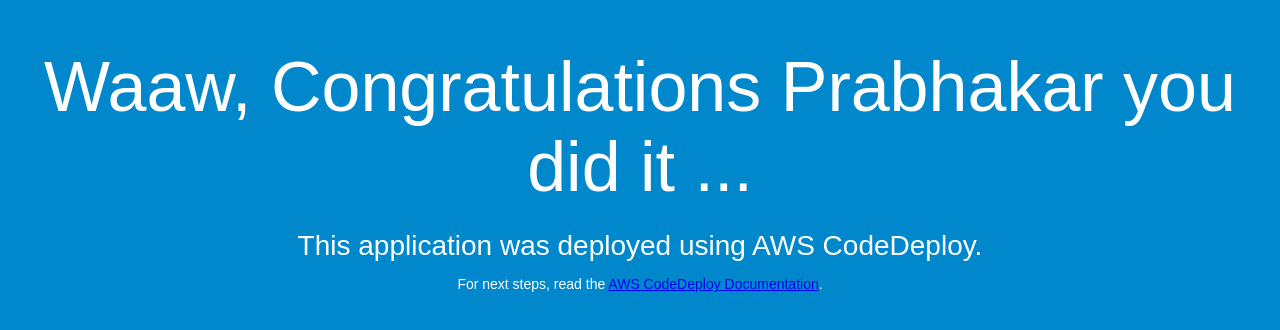
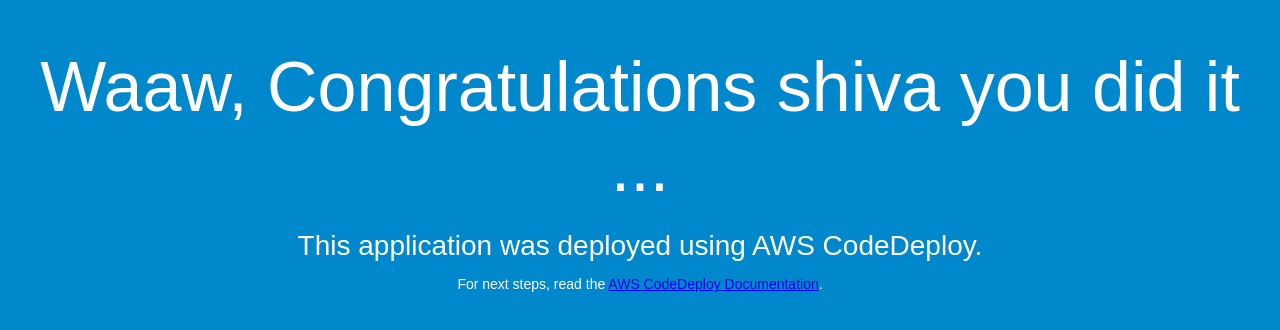
Before and after one commit to keshavarapu/aws_codedeploy_using_github, a plain HTML site: page index.html in a window 1280 px wide. Drawn offline with Linux system fonts and the light colour scheme.

Commit message:
fixed two tasks

```diff
--- a/index.html
+++ b/index.html
@@ -26,8 +26,8 @@
 </head>
 <body>
   <div align="center">
-    <h1>Waaw, Congratulations Prabhakar you did it ...</h1>
-    <h2>This application was deployed using AWS CodeDeploy.</h2>
+    <h1>Waaw, Congratulations shiva you did it ...</h1>
+    <h2> This application was deployed using AWS CodeDeploy.</h2>
     <p>For next steps, read the <a href="http://aws.amazon.com/documentation/codedeploy">AWS CodeDeploy Documentation</a>.</p>
   </div>
 </body>
```
